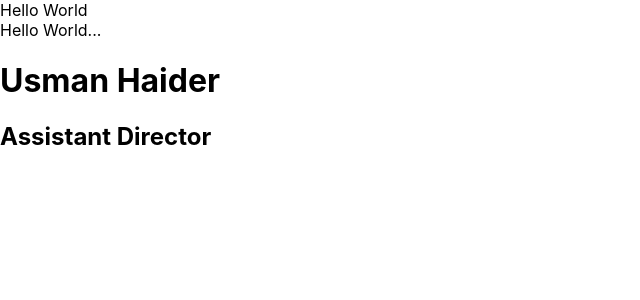
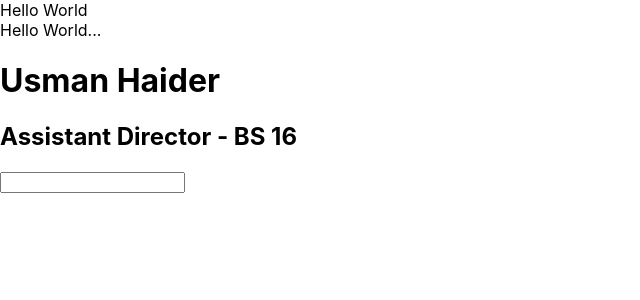
Before and after one commit to chusmanhaider/c3-reactapp, a React (Create React App) app: page / in a window 1280 px wide. Shown: the top 300 px of the page, without its empty margins (0-640 px from the left). Built offline with nearby package versions, Linux system fonts and the light colour scheme.

Commit message:
new updation

```diff
--- a/src/components/Form.js
+++ b/src/components/Form.js
@@ -3,8 +3,11 @@ function Form(data) {
       <div className="App">
         <header className="App-headerTwo">
           <h1>Usman Haider</h1>
-          <h2>Assistant Director</h2>
+          <h2>Assistant Director - BS 16</h2>
         </header>
+        <div>
+          <input type="text" class="form-control"></input>
+        </div>
       </div>
     );
   }
```
